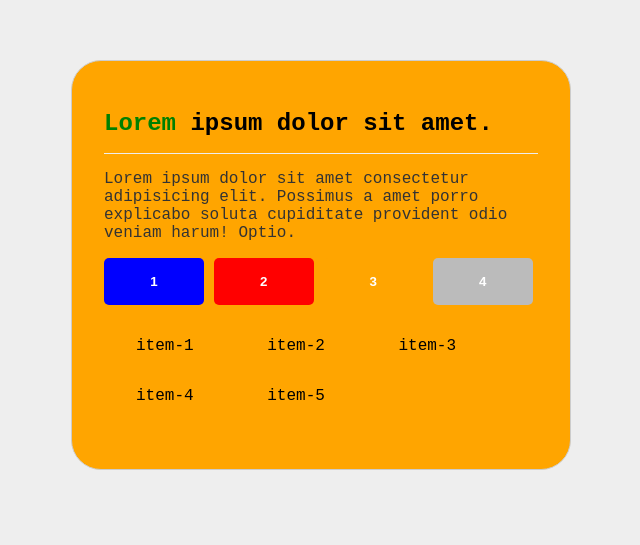
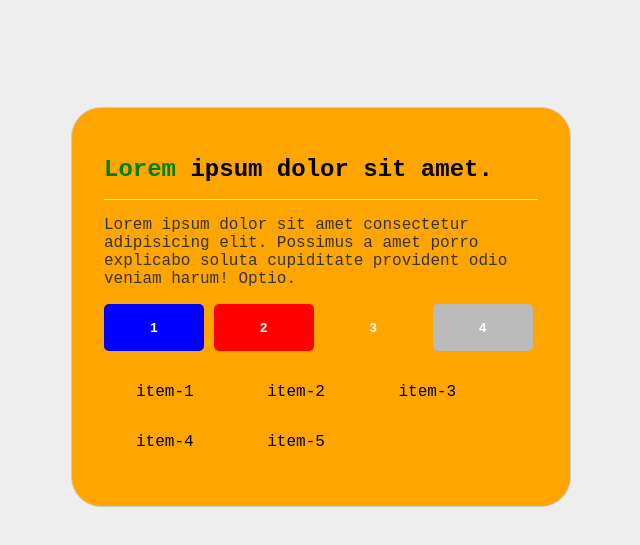
Before and after one commit to MaximeBel24/Dyma-HTML-CSS, a website: page 07-Sass/index.html in a window 1280 px wide. Shown: the part 143-688 px from the top of the page, without its empty margins (319-959 px from the left). Drawn offline with Linux system fonts and the light colour scheme.

Commit message:
sass: les fonctions

```diff
--- /dev/null
+++ b/07-Sass/scss/_functions.scss
@@ -0,0 +1,3 @@
+@function centerAbsolute($size) {
+    @return calc(50% - #{$size / 2});
+}
--- a/07-Sass/scss/style.scss
+++ b/07-Sass/scss/style.scss
@@ -1,31 +1,37 @@
 // Les variables sont importées depuis notre partial :
-@use  "buttons" as *;
-@use  "variables" as *;
-@use  "mixins" as *;
-@use  "media" as *;
+@use "variables" as *;
+@use "buttons" as *;
+@use "mixins" as *;
+@use "media" as *;
+@use "functions" as *;
 
 body {
+  margin: 0;
   font-family: $font-family;
   background: $gray;
   height: 100vh;
-  display: flex;
-  justify-content: center;
-  align-items: center;
+  position: relative;
 }
 
 .card {
   box-sizing: border-box;
+  position: absolute;
+  left: centerAbsolute(500px);
+  top: centerAbsolute(300px);
+  width: 500px;
+  height: 400px;
+  border: 1px solid #ccc;
+  background: white;
+  border-radius: 30px;
+  padding: 2rem;
+
   @include responsive(xs) {
     background: red;
   }
   @include responsive(xl) {
     background: orange;
   }
-  width: 500px;
-  border: 1px solid #ccc;
-  background: white;
-  border-radius: 30px;
-  padding: 2rem;
+
   h1 {
     font-size: 1.5rem;
     padding-bottom: 1rem;
```
Also changed, not shown: 07-Sass/css/style.css, 1 other file.
